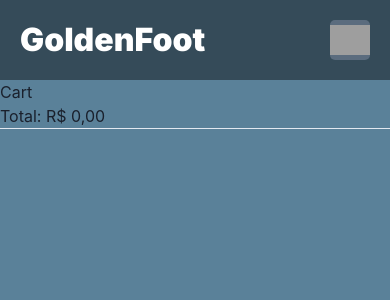
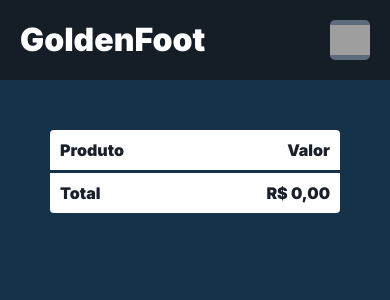
Before and after one commit to sampguilherme/ecommerce-front, a React (Create React App) app: page /cart in a window 390 px wide. Shown: the top 300 px of the page. Built offline with nearby package versions, Linux system fonts and the light colour scheme; grey boxes are pictures that could not be loaded.

Commit message:
Cart responsivo

```diff
--- a/src/Components/CardCart/CardCart.js
+++ b/src/Components/CardCart/CardCart.js
@@ -1,6 +1,6 @@
 import React from "react";
 import { priceFormmater } from "../../utils/priceFormatter";
-import { CardContainer, Image, P } from "./style";
+import { CardContainer, Image, P, DivInfo, H2, DivName, DivPrice, DivQuant } from "./style";
 
 export default function CardCart(props){
 
@@ -9,10 +9,17 @@ export default function CardCart(props){
     return (
         <CardContainer>
             <Image src={games.image} alt={games.name}/>
-            <P>Jogo: {games.name}</P>
-            <P>{priceFormmater.format(games.price)}</P>
-            <span>Quant: </span>
-            <span>{games.quantity}</span>
+            <DivInfo>
+                <DivName>
+                    <H2>{games.name}</H2>
+                </DivName>
+                <DivQuant>
+                    <P>Quant: {games.quantity}</P>
+                </DivQuant>
+                <DivPrice>
+                    <P>{priceFormmater.format(games.price * games.quantity)}</P>
+                </DivPrice>
+            </DivInfo>
         </CardContainer>
     )
 }
--- a/src/Components/CardCart/style.js
+++ b/src/Components/CardCart/style.js
@@ -5,18 +5,67 @@ export const Button = styled.button`
 `
 
 export const CardContainer = styled.section`
+    display: flex;
     background-color: white;
-    width: 50vw;
-    border-radius: 10px;
-    padding: 10px;
-    box-shadow: 1px 1px 10px black;
+    width: 900px;
+    height: 100px;
+    @media (max-width: 530px) {
+        p, h2 {
+            font-size: 15px;
+        }
+    }
+    @media (max-width: 400px) {
+        p, h2 {
+            font-size: 12px;
+        }
+    }
 `
 
 export const Image = styled.img`
-    width: 10%;
+    width: 12%;
+    height: 100%;
+    @media (max-width: 730px){
+        width: 25%;
+    }
 `
 
 export const P = styled.p`
-    font-family: Arial, Helvetica, sans-serif;
-    font-size: 2.5vh;
+    color: black;
+    font-family: "Poppins", sans-serif;
+    font-weight: lighter;
+    font-size: 18px;
+    margin-left: 20px;
 `
+
+export const DivInfo = styled.div`
+    display: flex;
+    width: 88%;
+`
+
+export const H2 = styled.h2`
+    color: black;
+    font-family:  "Poppins", sans-serif;
+    font-size: 18px;
+    font-weight: bold;
+    margin-left: 20px;
+`
+
+export const DivName = styled.div`
+    display: flex;
+    align-items: center;
+    width: 33.33%;
+`
+
+export const DivPrice = styled.div`
+    display: flex;
+    align-items: center;
+    justify-content: end;
+    margin-right: 10px;
+    width: 33.33%;
+`
+
+export const DivQuant = styled.div`
+    display: flex;
+    align-items: center;
+    width: 33.33%;
+`
--- a/src/Components/CardJogo/style.js
+++ b/src/Components/CardJogo/style.js
@@ -11,13 +11,13 @@ export const Button = styled.button`
     background-color: #5B6C7E;
     margin-bottom: 5px;
     &:hover {
-
+        background-color: #63707c;
     }
 `
 
 export const CardContainer = styled.section`
     width: 300px;
-    border-radius: 10px;
+    border-radius: 13px;
     height: 400px;
     box-shadow: 1px 1px 10px black;
     background-color: white;
--- a/src/Components/Header/style.js
+++ b/src/Components/Header/style.js
@@ -2,7 +2,7 @@ import styled from "styled-components";
 
 export const HeaderStyled = styled.header`
     display: flex;
-    background-color: #354B59;
+    background-color: #151D27;
     text-align: center;
     color: white;
     height: 80px;
@@ -28,6 +28,6 @@ export const Button = styled.button`
     border: 0px;
     border-radius: 5px;
     &:hover {
-        background-color: #9C9C9C;
+        background-color: #63707c;
     }
 `
--- a/src/Pages/Cart/Cart.js
+++ b/src/Pages/Cart/Cart.js
@@ -2,7 +2,7 @@ import React from "react"
 import CardCart from "../../Components/CardCart/CardCart"
 import { Header } from "../../Components/Header/Header"
 import { priceFormmater } from "../../utils/priceFormatter"
-import { Main, Div } from "./style"
+import { Main, SectionTop, Div, SectionBottom, DivTotProd, DivValPrice, H3 } from "./style"
 
 // import { Menu, MenuButton, MenuItem, MenuList } from "@chakra-ui/react/dist"
 
@@ -20,13 +20,26 @@ export const Cart = (props) => {
         <Main>
             <Header />
             <section>
-                <h1>Cart</h1>
-                <h2>Total: {priceFormmater.format(total)}</h2>
-                <hr />
                 <Div>
+                <SectionTop>
+                    <DivTotProd>
+                        <H3>Produto</H3>
+                    </DivTotProd>
+                    <DivValPrice>
+                        <H3>Valor</H3>
+                    </DivValPrice>
+                </SectionTop>
                     {cart.map((games) => (
                         <CardCart games={games} key={games.id}/>
                     ))}
+                <SectionBottom>
+                    <DivTotProd>
+                        <H3>Total</H3>
+                    </DivTotProd>
+                    <DivValPrice>
+                        <H3>{priceFormmater.format(total)}</H3>
+                    </DivValPrice>
+                </SectionBottom>
                 </Div>
             </section>
         </Main>
--- a/src/Pages/Cart/style.js
+++ b/src/Pages/Cart/style.js
@@ -3,7 +3,7 @@ import styled from "styled-components";
 export const Main = styled.main`
     display: flex;
     flex-direction: column;
-    background-color: #5A8199;
+    background-color: #143249;
     min-height: 100vh;
 `
 
@@ -11,5 +11,64 @@ export const Div = styled.div`
     display: flex;
     flex-direction: column;
     align-items: center;
-    gap: 20px;
+    gap: 1px;
+    margin-top: 50px;
+    @media (max-width: 930px){
+        section {
+            width: 700px
+        }
+    }
+    @media (max-width: 730px) {
+        section {
+            width: 500px
+        }
+    }
+    @media (max-width: 530px){
+        section {
+            width: 390px
+        }
+    }
+    @media (max-width: 400px){
+        section {
+            width: 290px
+        }
+    }
 `
+
+export const SectionTop = styled.section`
+    display: flex;
+    background-color: white;
+    width: 900px;
+    margin-bottom: 1px;
+    border-radius: 4px 4px 0px 0px;
+    height: 40px;
+`
+export const SectionBottom = styled.section`
+    display: flex;
+    background-color: white;
+    width: 900px;
+    margin-bottom: 1px;
+    border-radius: 0px 0px 4px 4px;
+    height: 40px;
+    margin-top: 1px;
+`
+
+export const DivTotProd = styled.div`
+    display: flex;
+    align-items: center;
+    width: 50%;
+
+`
+
+export const DivValPrice = styled.div`
+    display: flex;
+    align-items: center;
+    justify-content: end;
+    width: 50%;
+
+`
+
+export const H3 = styled.h3`
+    font-family: "Inter", sans-serif;
+    margin: 0px 10px;
+`
--- a/src/Pages/Home/style.js
+++ b/src/Pages/Home/style.js
@@ -5,7 +5,7 @@ export const DivPrincipal = styled.div`
     display: flex;
     text-align: center;
     justify-content: center;
-    background-color: #5A8199;
+    background-color: #143249;
     min-height: 120vh;
 
 `
@@ -29,7 +29,7 @@ export const ButtonI = styled.button`
     border: 0px;
     border-radius: 0px 8px 8px 0px;
     &:hover {
-        background-color: #9C9C9C;
+        background-color: #63707c;
     }
 `
 
@@ -93,9 +93,7 @@ export const H2 = styled.h2`
 export const Section = styled.section`
     display: flex;
     height: 100%;
-
     width: 50%;
-
 `
 
 export const SectionFiltros = styled.section`
```
